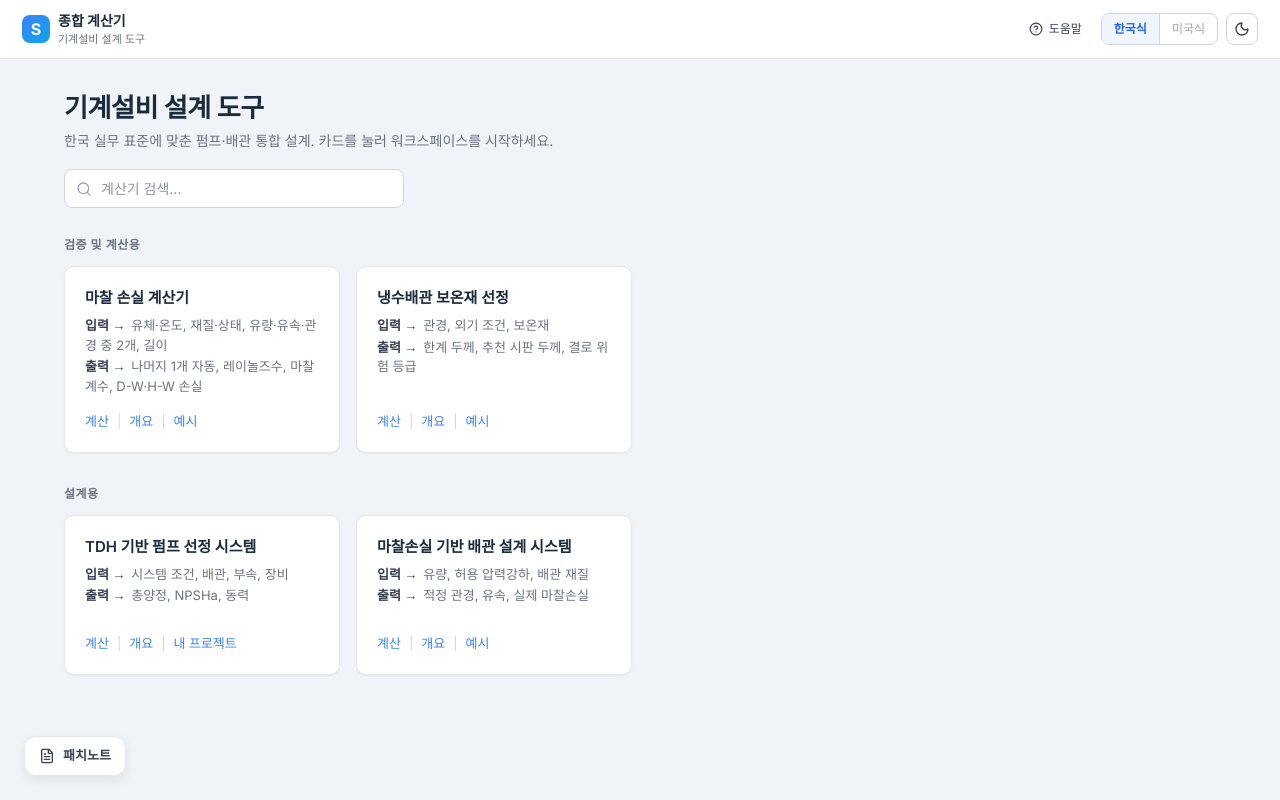
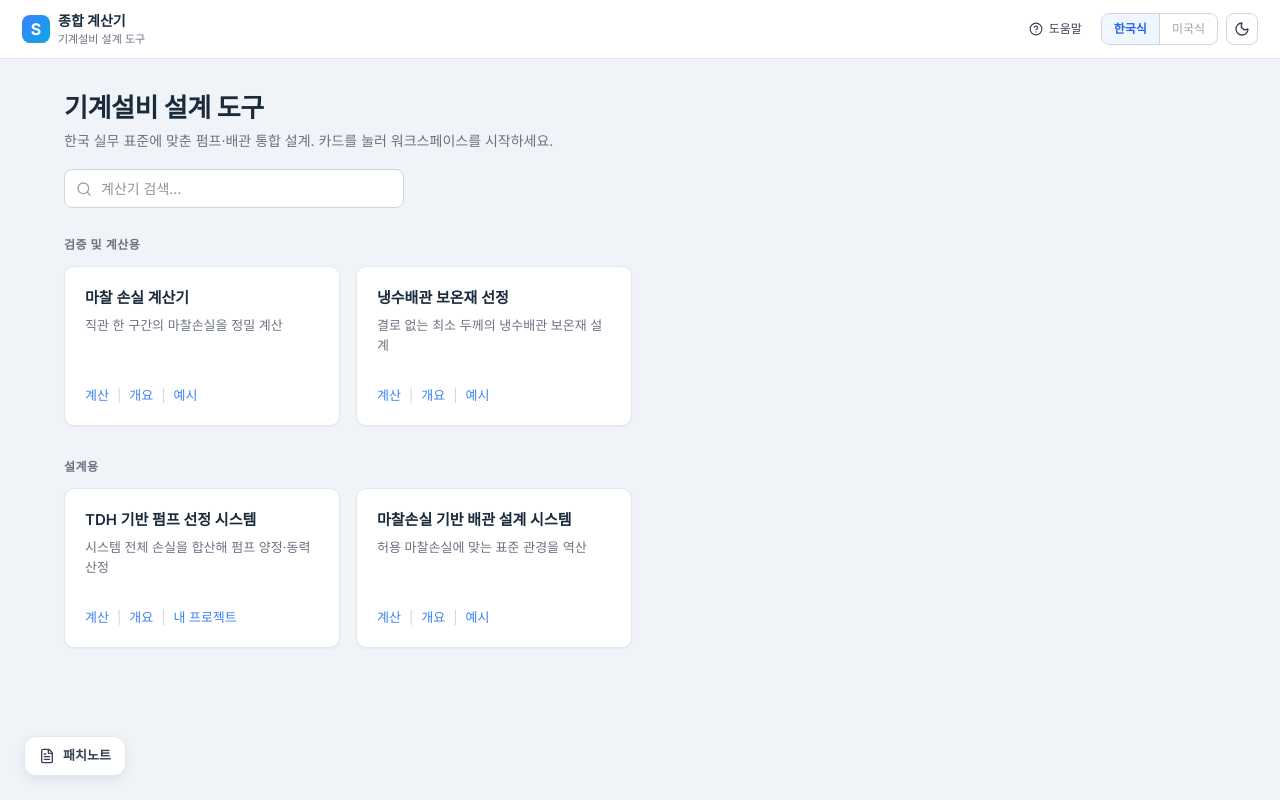
Before and after one commit to hsblue2778/Calculator_Mechanical-Engineering, a React (Vite) app: page / in a window 1280 px wide. Built offline with nearby package versions, Linux system fonts and the light colour scheme; a web font is replaced by a local one.

Commit message:
계산기 카드: 입력/출력 요약 → 한 줄 설명으로 교체
- CalculatorMeta에 description 필드 추가 (4개 계산기 한 줄 설명)
- 카드에서 입력/출력 2줄 블록 제거, description 한 줄 표시
- inputs/outputs 데이터는 검색 필터용으로 유지

```diff
--- a/src/components/CalculatorCard.tsx
+++ b/src/components/CalculatorCard.tsx
@@ -1,4 +1,4 @@
-// 계산기 카드 — 제목, 입력/출력 요약, 하단 탭 링크
+// 계산기 카드 — 제목, 한 줄 설명, 하단 탭 링크
 // 하단 링크는 calculators.ts 의 tabs 메타로부터 동적 생성
 
 import type { CalculatorMeta, CardTabKey } from '../config/calculators';
@@ -46,17 +46,10 @@ export default function CalculatorCard({ calculator, onOpen }: CalculatorCardPro
         {calculator.title}
       </h3>
 
-      {/* 입력/출력 요약 (2줄 고정) */}
-      <div style={{ marginTop: 8, fontSize: 13, lineHeight: 1.5 }}>
-        <div>
-          <span style={{ fontWeight: 600, color: 'var(--text-secondary)' }}>입력 →</span>
-          <span style={{ color: 'var(--text-tertiary)', marginLeft: 6 }}>{calculator.inputs}</span>
-        </div>
-        <div style={{ marginTop: 2 }}>
-          <span style={{ fontWeight: 600, color: 'var(--text-secondary)' }}>출력 →</span>
-          <span style={{ color: 'var(--text-tertiary)', marginLeft: 6 }}>{calculator.outputs}</span>
-        </div>
-      </div>
+      {/* 한 줄 설명 */}
+      <p style={{ marginTop: 8, fontSize: 13, lineHeight: 1.5, color: 'var(--text-tertiary)' }}>
+        {calculator.description}
+      </p>
 
       {/* 하단 탭 링크 — 메타에 정의된 탭만 표시 */}
       <div
--- a/src/config/calculators.ts
+++ b/src/config/calculators.ts
@@ -16,6 +16,7 @@ export interface FieldContext {
 export interface CalculatorMeta {
   id: string;
   title: string;
+  description: string;
   inputs: string;
   outputs: string;
   category: string;
@@ -29,6 +30,7 @@ export const calculators: CalculatorMeta[] = [
   {
     id: 'pipe-friction',
     title: '마찰 손실 계산기',
+    description: '직관 한 구간의 마찰손실을 정밀 계산',
     inputs: '유체·온도, 재질·상태, 유량·유속·관경 중 2개, 길이',
     outputs: '나머지 1개 자동, 레이놀즈수, 마찰계수, D-W·H-W 손실',
     category: '검증 및 계산용',
@@ -44,6 +46,7 @@ export const calculators: CalculatorMeta[] = [
   {
     id: 'insulation-thickness',
     title: '냉수배관 보온재 선정',
+    description: '결로 없는 최소 두께의 냉수배관 보온재 설계',
     inputs: '관경, 외기 조건, 보온재',
     outputs: '한계 두께, 추천 시판 두께, 결로 위험 등급',
     category: '검증 및 계산용',
@@ -56,6 +59,7 @@ export const calculators: CalculatorMeta[] = [
   {
     id: 'pump-hvac',
     title: 'TDH 기반 펌프 선정 시스템',
+    description: '시스템 전체 손실을 합산해 펌프 양정·동력 산정',
     inputs: '시스템 조건, 배관, 부속, 장비',
     outputs: '총양정, NPSHa, 동력',
     category: '설계용',
@@ -71,6 +75,7 @@ export const calculators: CalculatorMeta[] = [
   {
     id: 'pipe-sizing',
     title: '마찰손실 기반 배관 설계 시스템',
+    description: '허용 마찰손실에 맞는 표준 관경을 역산',
     inputs: '유량, 허용 압력강하, 배관 재질',
     outputs: '적정 관경, 유속, 실제 마찰손실',
     category: '설계용',
```
